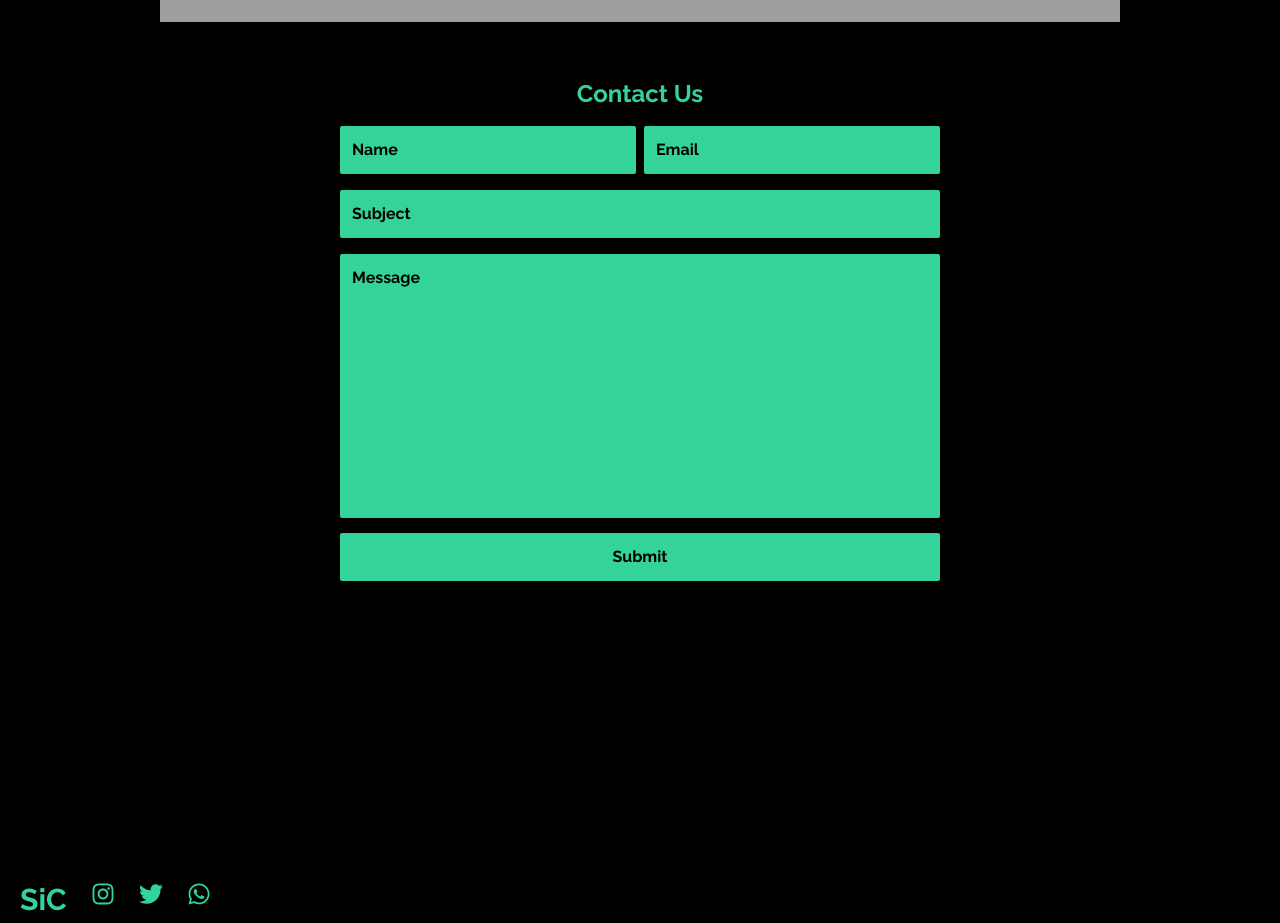
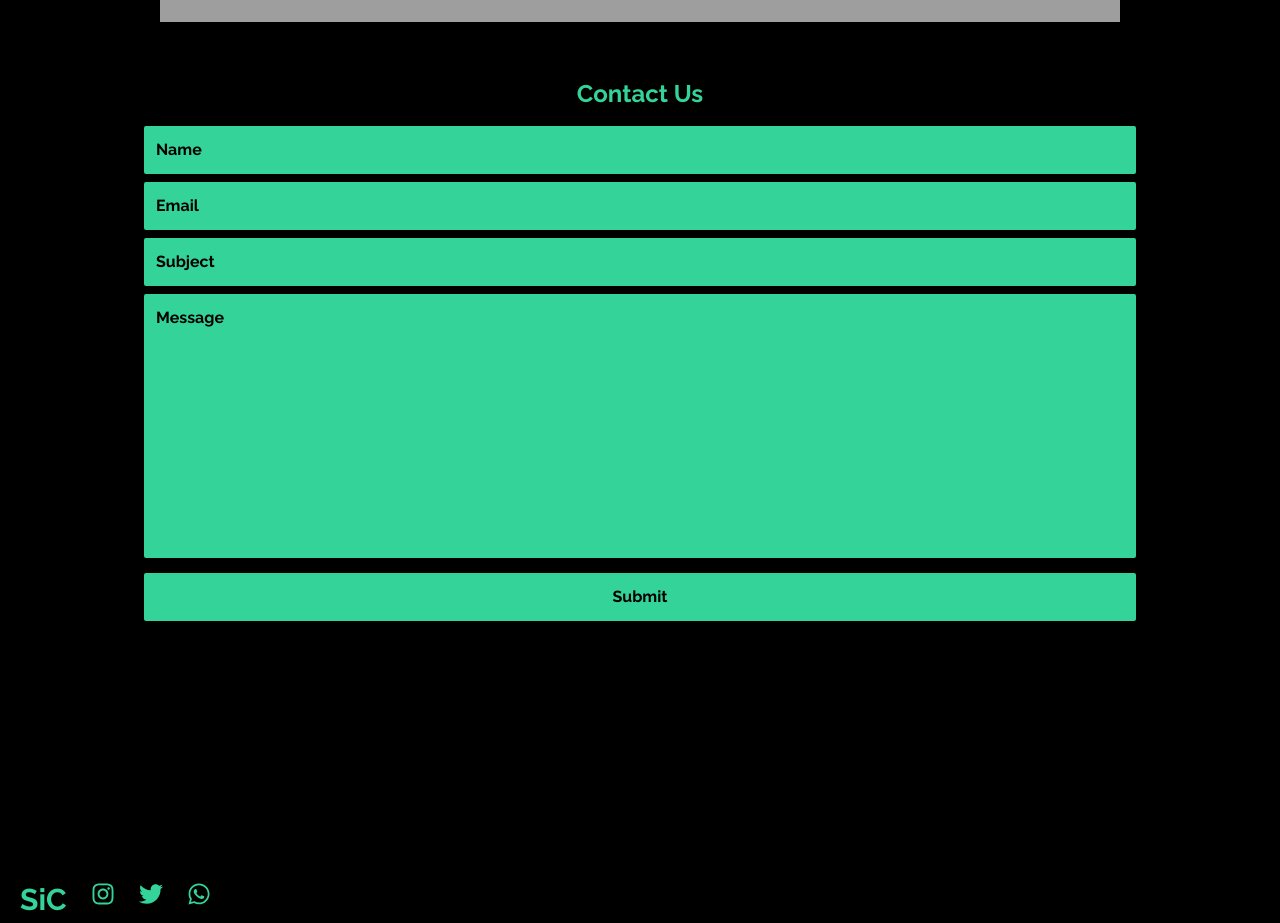
Before and after one commit to DhanrajCoding97/sIc-tailwind-next-live, a Next.js app: page / in a window 1280 px wide. Shown: the part 2000-2923 px from the top of the page. Built offline with nearby package versions, Linux system fonts and the light colour scheme; grey boxes are pictures that could not be loaded.

Commit message:
changed contact form styling

```diff
--- a/components/Contact.jsx
+++ b/components/Contact.jsx
@@ -27,29 +27,27 @@ const Contact = () => {
   return (
     <section id="contact" className="max-w-[1240px] m-auto h-screen mt-10">
       <h1 className="text-2xl font-bold text-center p-4">Contact Us</h1>
-      <form ref={form} onSubmit={sendEmail} className="max-w-[600px] m-auto">
-        <div className="grid grid-cols-2 gap-2">
+      <form ref={form} onSubmit={sendEmail} className="max-w-[80%] m-auto">
         <input
-            className="font-bold text-black border-emerald-400 rounded-sm shadow-lg p-3 bg-emerald-400 placeholder-black"
+          className="font-bold text-black border-emerald-400 rounded-sm p-3 w-full mb-2 bg-emerald-400 placeholder-black"
           type="text"
           name="user_name"
           placeholder="Name"
         />
         <input
-            className="font-bold text-black border-emerald-400 rounded-sm shadow-lg p-3 bg-emerald-400 placeholder-black"
+          className="font-bold text-black border-emerald-400 rounded-sm p-3 w-full mb-2 bg-emerald-400 placeholder-black"
           type="email"
           name="user_email"
           placeholder="Email"
         />
-        </div>
         <input
-          className="font-bold text-black border-emerald-400 rounded-sm p-3 w-full my-4 bg-emerald-400 placeholder-black"
+          className="font-bold text-black border-emerald-400 rounded-sm p-3 w-full  mb-2 bg-emerald-400 placeholder-black"
           type="text"
           name="subject"
           placeholder="Subject"
         />
         <textarea
-          className="font-bold text-black border-emerald-400 rounded-sm p-3 w-full bg-emerald-400 placeholder-black resize-none"
+          className="font-bold text-black border-emerald-400 rounded-sm p-3 w-full  mb-2 bg-emerald-400 placeholder-black resize-none"
           name="message"
           cols="30"
           rows="10"
@@ -57,7 +55,7 @@ const Contact = () => {
         ></textarea>
         <button
           type="submit"
-          className="border p-3 w-full mt-2 bg-emerald-400 text-black rounded-sm outline-none border-none font-bold hover:bg-white ease-in duration-500"
+          className="border p-3 w-full bg-emerald-400 text-black rounded-sm outline-none border-none font-bold hover:bg-white ease-in duration-500"
         >
           Submit
         </button>
```
Lines whose indentation alone changed are shown as unchanged.
